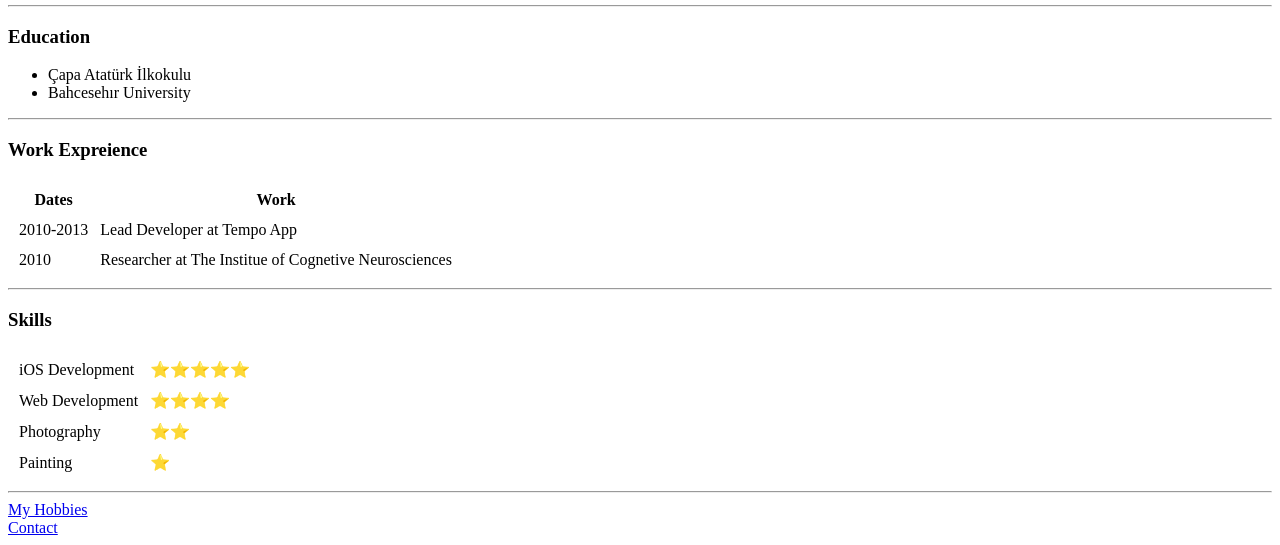
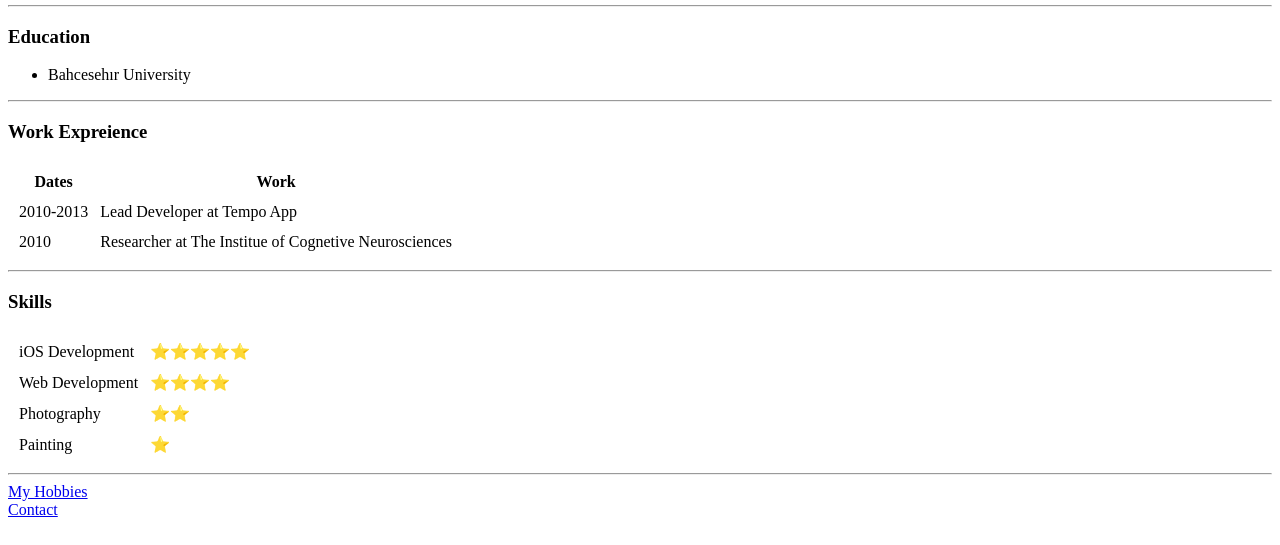
Before and after one commit to rafetmer/pythoncoursecv, a plain HTML site: page index.html in a window 1280 px wide. Shown: the part 357-902 px from the top of the page. Drawn offline with Linux system fonts and the light colour scheme.

Commit message:
Update index.html

```diff
--- a/index.html
+++ b/index.html
@@ -20,7 +20,6 @@
     <hr>
     <h3> Education </h3>
     <ul>
-        <li>Çapa Atatürk İlkokulu</li>
         <li>Bahcesehır University</li>
     </ul>
     <hr>
```
